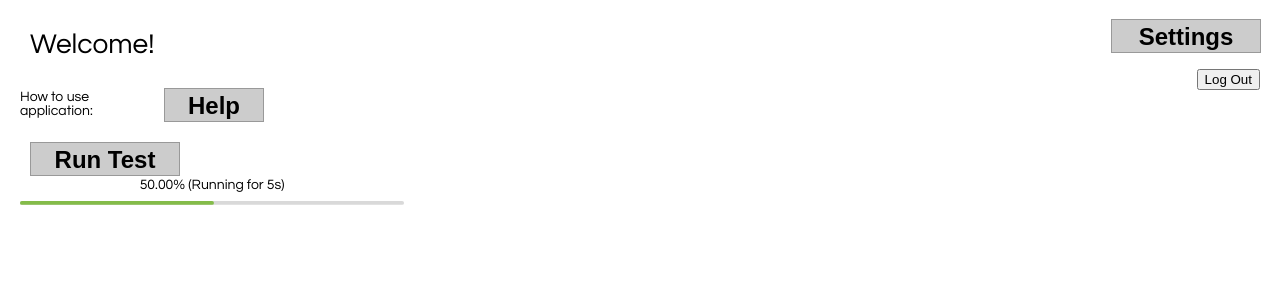
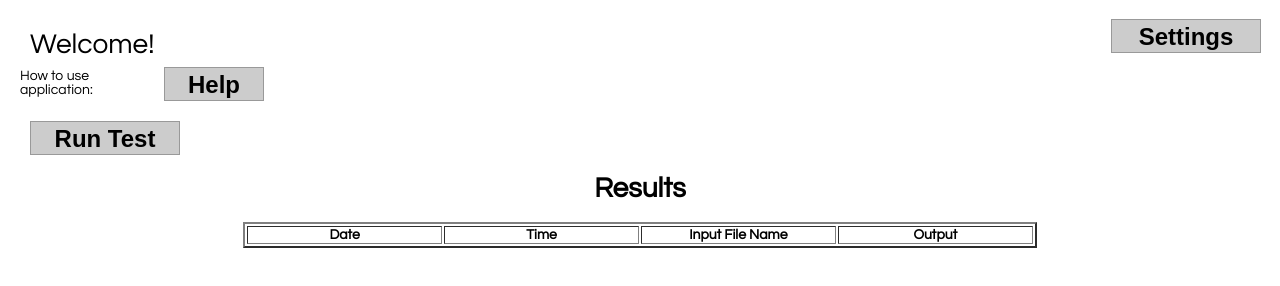
Before and after one commit to GTJuniorDesign0100-2020/anti-malarial-MCMC-bayesian-algorithm, a React app: page / in a window 1280 px wide. Built offline with nearby package versions, Linux system fonts and the light colour scheme.

Commit message:
Add files via upload

```diff
--- a/src/components/Board.jsx
+++ b/src/components/Board.jsx
@@ -4,6 +4,7 @@ import Help from './Help';
 import Logout from './Logout';
 import RunButton from './RunButton';
 import Settings from './Settings';
+import DynTable from './DynTable';
 import {recrudescenceAPIRequest} from '../utils';
 
 export default function Board(props) {
@@ -20,12 +21,15 @@ export default function Board(props) {
     gridColumnStart: 2,
     gridRowStart: 3
   };
+  const tableStyle = {
+      gridColumnStart: 2,
+      gridRowStart: 5
+  };
 
   return (
     <div className="board">
       <div className='status' style={welcomeStyle}>Welcome!</div>
       <Settings />
-      <Logout />
       <div style={helpTextStyle}>How to use application:</div>
       <Help style={helpStyle} />
       <RunButton handleSubmit={(inputFile, locirepeats, numIters) => {
@@ -33,6 +37,9 @@ export default function Board(props) {
                 .then(jsonData => console.log(jsonData));
             }}
           />
+      <div style={tableStyle}>
+        <DynTable />
+      </div>
     </div>
   );
 }
--- /dev/null
+++ b/src/components/DynTable.jsx
@@ -0,0 +1,50 @@
+import React from 'react';
+import LoadingBar from './LoadingBar';
+import DemoLoadingBar from './DemoLoadingBar';
+
+export default class DynTable extends React.Component {
+    constructor(props) {
+        super(props)
+        this.state = {
+            data: [], rowCount: 0,
+        }
+    }
+
+    render() {
+        return (
+            <div>
+                <h1 align='center'>Results</h1>
+                <table id='results' align='center' border='2px' width='80%'>
+                  <tr>
+                    <th width='25%'>Date</th>
+                    <th width='25%'>Time</th>
+                    <th width='25%'>Input File Name</th>
+                    <th width='25%'>Output</th>
+                  </tr>
+                    <tbody>
+                        {this.renderTableData()}
+                    </tbody>
+                </table>
+            </div>
+        )
+    }
+
+    renderTableData() {
+        return this.state.data.map((dataset, index) => {
+            const {date, time, fileName, output} = dataset
+            return (
+                <tr key={date}>
+                    <td>{date}</td>
+                    <td>{time}</td>
+                    <td>{fileName}</td>
+                    <td>{output}</td>
+                </tr>
+            )
+        })
+    }
+
+    addRow(fileNameInput) {
+        var now = new Date();
+        this.state.data[this.state.rowCount] = {date: now.getDate(), time: now.getHour() + ':' + now.getMinutes(), fileName: fileNameInput, output: <DemoLoadingBar/>}
+    }
+}
--- a/src/components/Settings.jsx
+++ b/src/components/Settings.jsx
@@ -12,9 +12,7 @@ to allow for language changes
 export default function Settings(props) {
   return (
     <Popup trigger={<button className="settings main-button" style={{display:'flex', justifyContent:'center'}}>Settings</button>} position="bottom right">
-      <div className="settingsData">This is filler content for the settings tab!
-      <br/><br/>Username: FakeName@FakeISP.FakeDomain<br/><br/>Password: ********
-      <br/><br/><div align="center" padding="10"><button>Save</button></div></div>
+      <div className="settingsData">Select a language: <br/><select name='language'><option value='english'>English</option></select></div>
     </Popup>
   );
 }
--- a/src/index.js
+++ b/src/index.js
@@ -10,7 +10,6 @@ class MainScreen extends React.Component {
     return (
       <div className="mainscreen">
           <Board />
-          <DemoLoadingBar />
       </div>
     );
   }
```
Also changed, not shown: src/components/DemoLoadingBar.jsx (line endings or trailing spaces), src/components/Help.jsx (line endings or trailing spaces), src/components/LoadingBar.jsx (line endings or trailing spaces), src/components/Logout.jsx (line endings or trailing spaces), src/components/RunButton.jsx (line endings or trailing spaces), src/index.css (line endings or trailing spaces), src/serviceWorker.js (line endings or trailing spaces), src/setupTests.js (line endings or trailing spaces), src/utils.js (line endings or trailing spaces).
